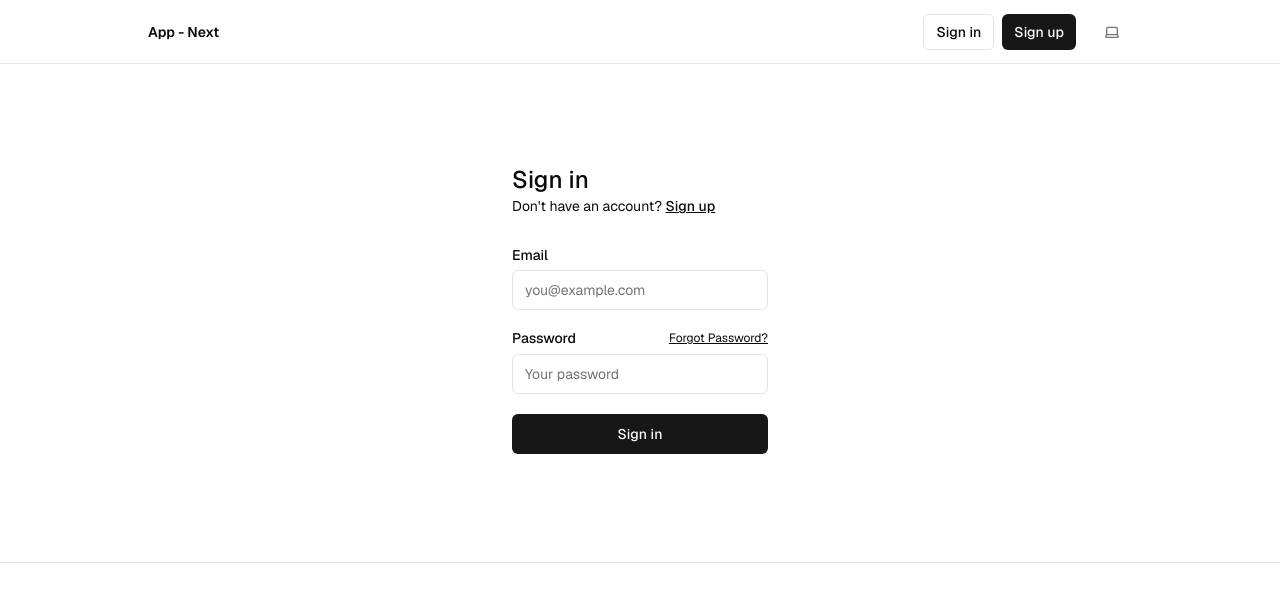
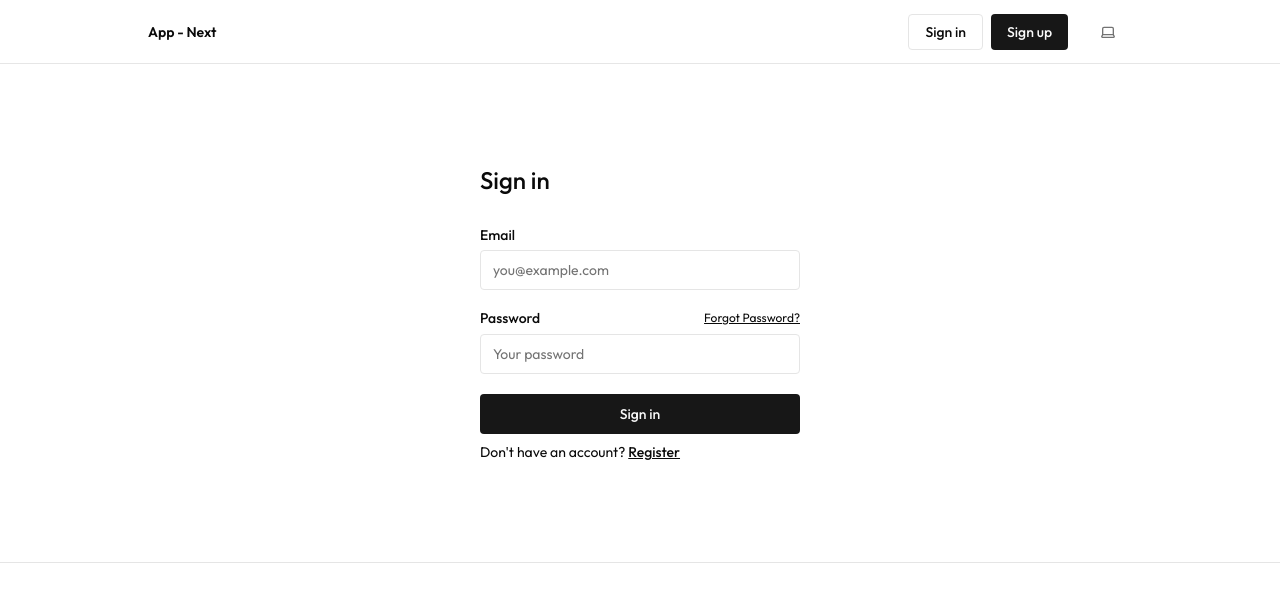
Before and after one commit to Ariel-joe/app-next, a Next.js app: page /sign-in in a window 1280 px wide. Shown: the top 602 px of the page. Built offline with nearby package versions, Linux system fonts and the light colour scheme; no server answers.

Commit message:
setup with supabase

```diff
--- a/app/(auth-pages)/sign-in/page.tsx
+++ b/app/(auth-pages)/sign-in/page.tsx
@@ -8,14 +8,9 @@ import Link from "next/link";
 export default async function Login(props: { searchParams: Promise<Message> }) {
   const searchParams = await props.searchParams;
   return (
-    <form className="flex-1 flex flex-col min-w-64">
+    <form className="flex-1 flex flex-col min-w-80">
       <h1 className="text-2xl font-medium">Sign in</h1>
-      <p className="text-sm text-foreground">
-        Don't have an account?{" "}
-        <Link className="text-foreground font-medium underline" href="/sign-up">
-          Sign up
-        </Link>
-      </p>
+
       <div className="flex flex-col gap-2 [&>input]:mb-3 mt-8">
         <Label htmlFor="email">Email</Label>
         <Input name="email" placeholder="you@example.com" required />
@@ -39,6 +34,13 @@ export default async function Login(props: { searchParams: Promise<Message> }) {
         </SubmitButton>
         <FormMessage message={searchParams} />
       </div>
+
+      <p className="text-sm text-foreground">
+        Don't have an account?{" "}
+        <Link className="text-foreground font-medium underline" href="/sign-up">
+          Register
+        </Link>
+      </p>
     </form>
   );
 }
--- a/app/(auth-pages)/sign-up/page.tsx
+++ b/app/(auth-pages)/sign-up/page.tsx
@@ -20,14 +20,9 @@ export default async function Signup(props: {
 
   return (
     <>
-      <form className="flex flex-col min-w-64 max-w-64 mx-auto">
-        <h1 className="text-2xl font-medium">Sign up</h1>
-        <p className="text-sm text text-foreground">
-          Already have an account?{" "}
-          <Link className="text-primary font-medium underline" href="/sign-in">
-            Sign in
-          </Link>
-        </p>
+      <form className="flex flex-col min-w-80 max-w-80 mx-auto">
+        <h1 className="text-2xl font-medium">Register</h1>
+
         <div className="flex flex-col gap-2 [&>input]:mb-3 mt-8">
           <Label htmlFor="email">Email</Label>
           <Input name="email" placeholder="you@example.com" required />
@@ -40,10 +35,17 @@ export default async function Signup(props: {
             required
           />
           <SubmitButton formAction={signUpAction} pendingText="Signing up...">
-            Sign up
+            Register
           </SubmitButton>
           <FormMessage message={searchParams} />
         </div>
+
+        <p className="text-sm text text-foreground">
+          Already have an account?{" "}
+          <Link className="text-primary font-medium underline" href="/sign-in">
+            Sign in
+          </Link>
+        </p>
       </form>
       <SmtpMessage />
     </>
--- a/app/layout.tsx
+++ b/app/layout.tsx
@@ -2,7 +2,7 @@ import { EnvVarWarning } from "@/components/env-var-warning";
 import HeaderAuth from "@/components/header-auth";
 import { ThemeSwitcher } from "@/components/theme-switcher";
 import { hasEnvVars } from "@/utils/supabase/check-env-vars";
-import { Geist } from "next/font/google";
+import { Outfit } from "next/font/google";
 import { ThemeProvider } from "next-themes";
 import Link from "next/link";
 import "./globals.css";
@@ -17,7 +17,7 @@ export const metadata = {
   description: "The fastest way to build apps with Next.js and Supabase",
 };
 
-const geistSans = Geist({
+const outfitSans = Outfit({
   display: "swap",
   subsets: ["latin"],
 });
@@ -28,7 +28,7 @@ export default function RootLayout({
   children: React.ReactNode;
 }>) {
   return (
-    <html lang="en" className={geistSans.className} suppressHydrationWarning>
+    <html lang="en" className={outfitSans.className} suppressHydrationWarning>
       <body className="bg-background text-foreground">
         <ThemeProvider
           attribute="class"
--- a/components/ui/button.tsx
+++ b/components/ui/button.tsx
@@ -5,7 +5,7 @@ import { cva, type VariantProps } from "class-variance-authority";
 import { cn } from "@/lib/utils";
 
 const buttonVariants = cva(
-  "inline-flex items-center justify-center whitespace-nowrap rounded-md text-sm font-medium ring-offset-background transition-colors focus-visible:outline-none focus-visible:ring-2 focus-visible:ring-ring focus-visible:ring-offset-2 disabled:pointer-events-none disabled:opacity-50",
+  "inline-flex items-center justify-center whitespace-nowrap rounded-sm text-sm font-medium ring-offset-background transition-colors focus-visible:outline-none focus-visible:ring-2 focus-visible:ring-ring focus-visible:ring-offset-2 disabled:pointer-events-none disabled:opacity-50",
   {
     variants: {
       variant: {
@@ -21,8 +21,8 @@ const buttonVariants = cva(
       },
       size: {
         default: "h-10 px-4 py-2",
-        sm: "h-9 rounded-md px-3",
-        lg: "h-11 rounded-md px-8",
+        sm: "h-9 rounded-sm px-4",
+        lg: "h-11 rounded-sm px-8",
         icon: "h-10 w-10",
       },
     },
@@ -30,7 +30,7 @@ const buttonVariants = cva(
       variant: "default",
       size: "default",
     },
-  },
+  }
 );
 
 export interface ButtonProps
@@ -49,7 +49,7 @@ const Button = React.forwardRef<HTMLButtonElement, ButtonProps>(
         {...props}
       />
     );
-  },
+  }
 );
 Button.displayName = "Button";
 
--- a/components/ui/input.tsx
+++ b/components/ui/input.tsx
@@ -11,7 +11,7 @@ const Input = React.forwardRef<HTMLInputElement, InputProps>(
       <input
         type={type}
         className={cn(
-          "flex h-10 w-full rounded-md border border-input bg-background px-3 py-2 text-sm ring-offset-background file:border-0 file:bg-transparent file:text-sm file:font-medium placeholder:text-muted-foreground focus-visible:outline-none focus-visible:ring-2 focus-visible:ring-ring focus-visible:ring-offset-2 disabled:cursor-not-allowed disabled:opacity-50",
+          "flex h-10 w-full rounded-sm border border-input bg-background px-3 py-2 text-sm ring-offset-background file:border-0 file:bg-transparent file:text-sm file:font-medium placeholder:text-muted-foreground focus-visible:outline-none focus-visible:ring-2 focus-visible:ring-ring focus-visible:ring-offset-2 disabled:cursor-not-allowed disabled:opacity-50",
           className,
         )}
         ref={ref}
```
